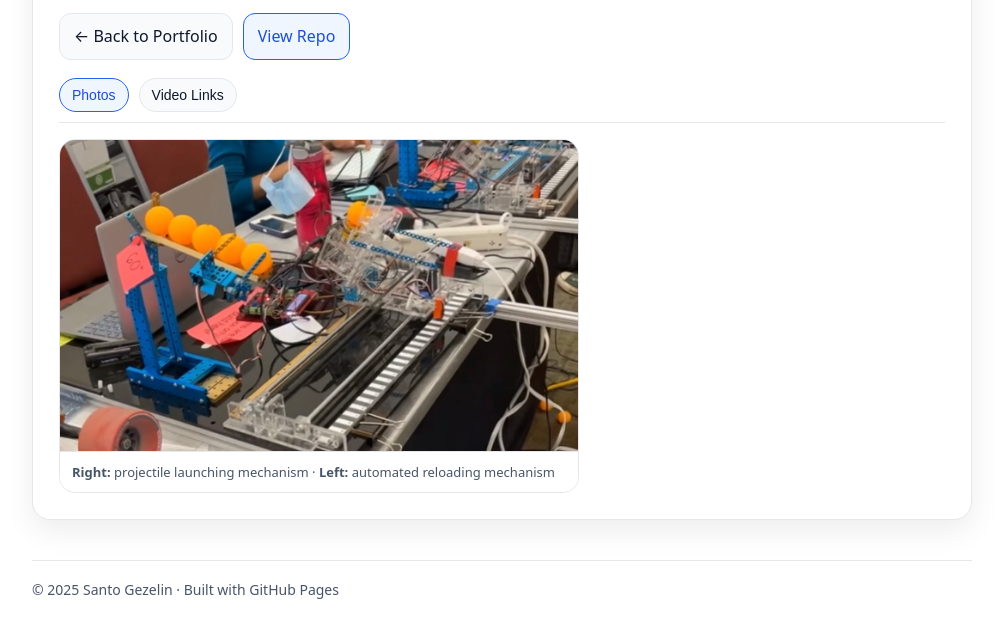
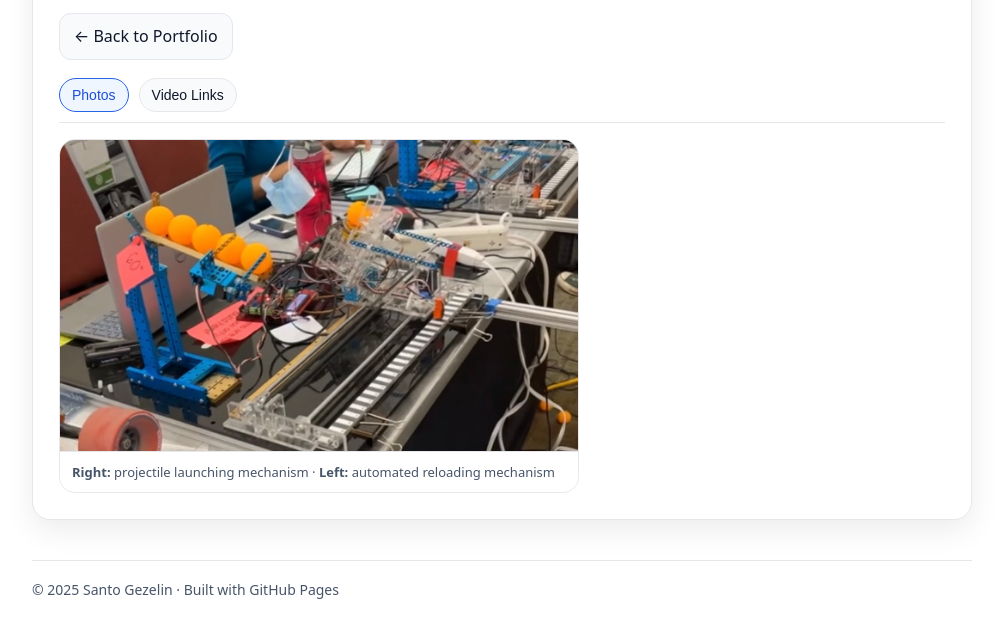
Before and after one commit to SantoGezelin/projlaunch, a plain HTML site: page index.html in a window 1280 px wide. Shown: the part 203-840 px from the top of the page, without its empty margins (138-1141 px from the left). Drawn offline with Linux system fonts and the light colour scheme.

Commit message:
Remove 'View Repo' button from index.html
Removed the 'View Repo' button from the portfolio page.

```diff
--- a/index.html
+++ b/index.html
@@ -154,9 +154,6 @@
 
       <div class="btns">
         <a class="btn" href="https://santogezelin.github.io/portfolio" rel="noopener">← Back to Portfolio</a>
-        <a class="btn primary" href="https://github.com/santogezelin/projlaunch" target="_blank" rel="noopener">
-          View Repo
-        </a>
       </div>
 
       <!-- TABS -->
```
